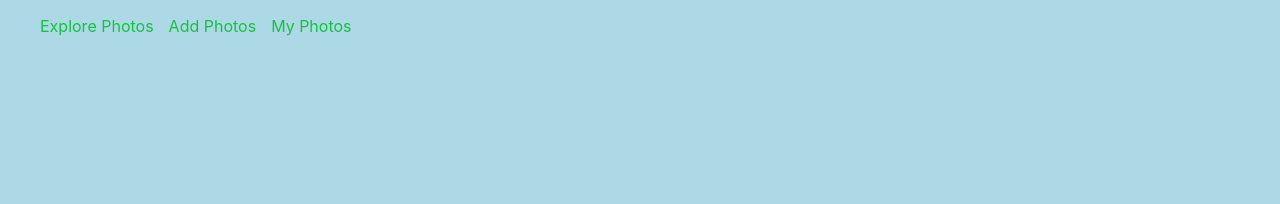
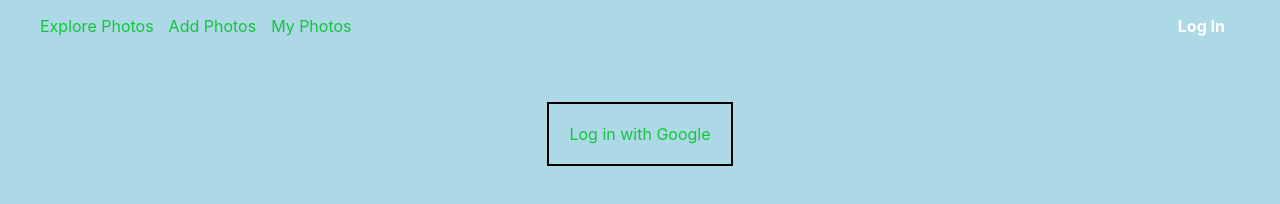
Before and after one commit to slhstudio/Street-Typography, a React app: page /logIn in a window 1280 px wide. Built offline with nearby package versions, Linux system fonts and the light colour scheme.

Commit message:
start oauth

```diff
--- a/app/components/Edit.js
+++ b/app/components/Edit.js
@@ -26,6 +26,7 @@
     this.setState(() => ({ editing : false }));
   }
 
+  //factor out this api function
   uploadChanges = async(update, error) => {
     const { image } = this.state
     const newNotes = await axios.post(`/uploadChange/${image}`, { 'notes' : update })
@@ -39,6 +40,7 @@
     this.setState(() => ({ deleted : true }));
   }
 
+  //factor out this api function
   deletePhoto = async (image, error) => {
     const trash = await axios.delete(`/delete/${image}`)
       .catch(error);
--- /dev/null
+++ b/app/components/LogIn.js
@@ -0,0 +1,20 @@
+import React, { Component } from 'react';
+import { Link } from 'react-router-dom';
+
+class LogIn extends Component {
+  render () {
+    return (
+      <div className='loginbox'>
+        <Link
+          className='button'
+          to={'/auth/google'}
+        >
+        Log in with Google
+        </Link>
+      </div>
+    )
+  }
+}
+
+
+export default LogIn;
--- a/app/components/Nav.js
+++ b/app/components/Nav.js
@@ -1,7 +1,7 @@
 import React from 'react';
 import { NavLink } from 'react-router-dom';
 
-function Nav () {
+const Nav = () => {
   return (
     <ul className='nav'>
       <li>
@@ -21,6 +21,11 @@
           My Photos
         </NavLink>
       </li>
+      <li>
+        <NavLink activeClassName='active' to='/logIn'>
+          Log In
+        </NavLink>
+      </li>
     </ul>
   )
 }
--- a/app/components/app.js
+++ b/app/components/app.js
@@ -6,6 +6,7 @@
 import Add from './Add';
 import Photo from './Photo';
 import Mine from './Mine';
+import LogIn from './Login';
 
 
 class App extends Component {
@@ -20,6 +21,7 @@
               <Route path ='/add' component={Add}/>
               <Route path = '/mine' component={Mine} />
               <Route path='/photo/:photo' component={Photo} />
+              <Route path='/logIn' component={LogIn} />
             </Switch>
         </div>
       </Router>
--- a/app/index.css
+++ b/app/index.css
@@ -36,6 +36,32 @@
 
 .nav li {
   margin-right: 15px;
+}
+
+.nav li:last-child {
+  margin-left: auto;
+
+}
+/*nest this one with sass*/
+.nav li:last-child a{
+  color:white;
+}
+
+/*LogIn Component*/
+
+.loginbox {
+  display: flex;
+  align-items: center;
+  justify-content: center;
+}
+.button {
+  max-width: 20em;
+  font-size: 1rem;
+  background: none;
+  border: 2px solid black;
+  padding: 20px;
+  margin-top: 50px;
+  text-align: center;
 }
 
 /* Home Component: photo grid */
--- a/package.json
+++ b/package.json
@@ -32,6 +32,8 @@
     "mongoose": "^5.2.3",
     "multer": "^1.3.1",
     "npm-run-all": "^4.1.3",
+    "passport": "^0.4.0",
+    "passport-google-oauth20": "^1.0.0",
     "prop-types": "^15.6.2",
     "react": "^16.4.1",
     "react-dom": "^16.4.1",
--- a/server.js
+++ b/server.js
@@ -2,9 +2,8 @@
 const app = express();
 const bodyParser = require ('body-parser');
 const path = require('path');
-const mongoose = require ('mongoose');
 const photoController = require ('./app/controllers/photoController');
-
+const authRoutes = require ('./app/routes/auth-routes');
 
 app.use(express.static(path.resolve(__dirname, 'public', 'dist')));
 app.use(express.static(__dirname + '/public'));
@@ -12,6 +11,8 @@
 
 app.use(bodyParser.json());
 app.use(bodyParser.urlencoded({extended: true}));
+
+app.use('/auth', authRoutes);
 
 app.listen(3000, () => {
   console.log('listening on 3000')
```
Also changed, not shown: app/routes/auth-routes.js (added, +16 -0 lines), app/services/passport-setup.js (added, +10 -0 lines), 1 other file.
